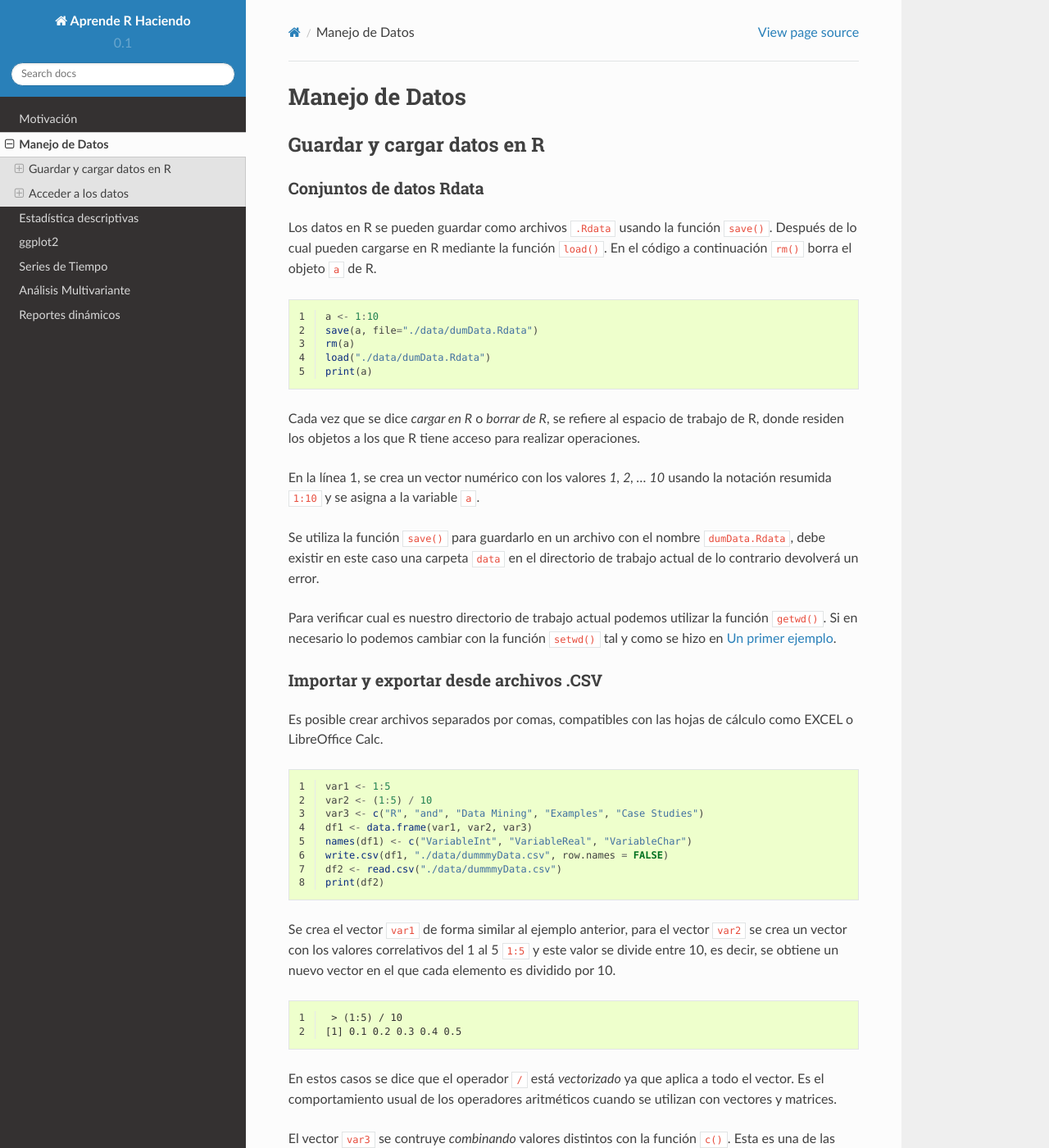
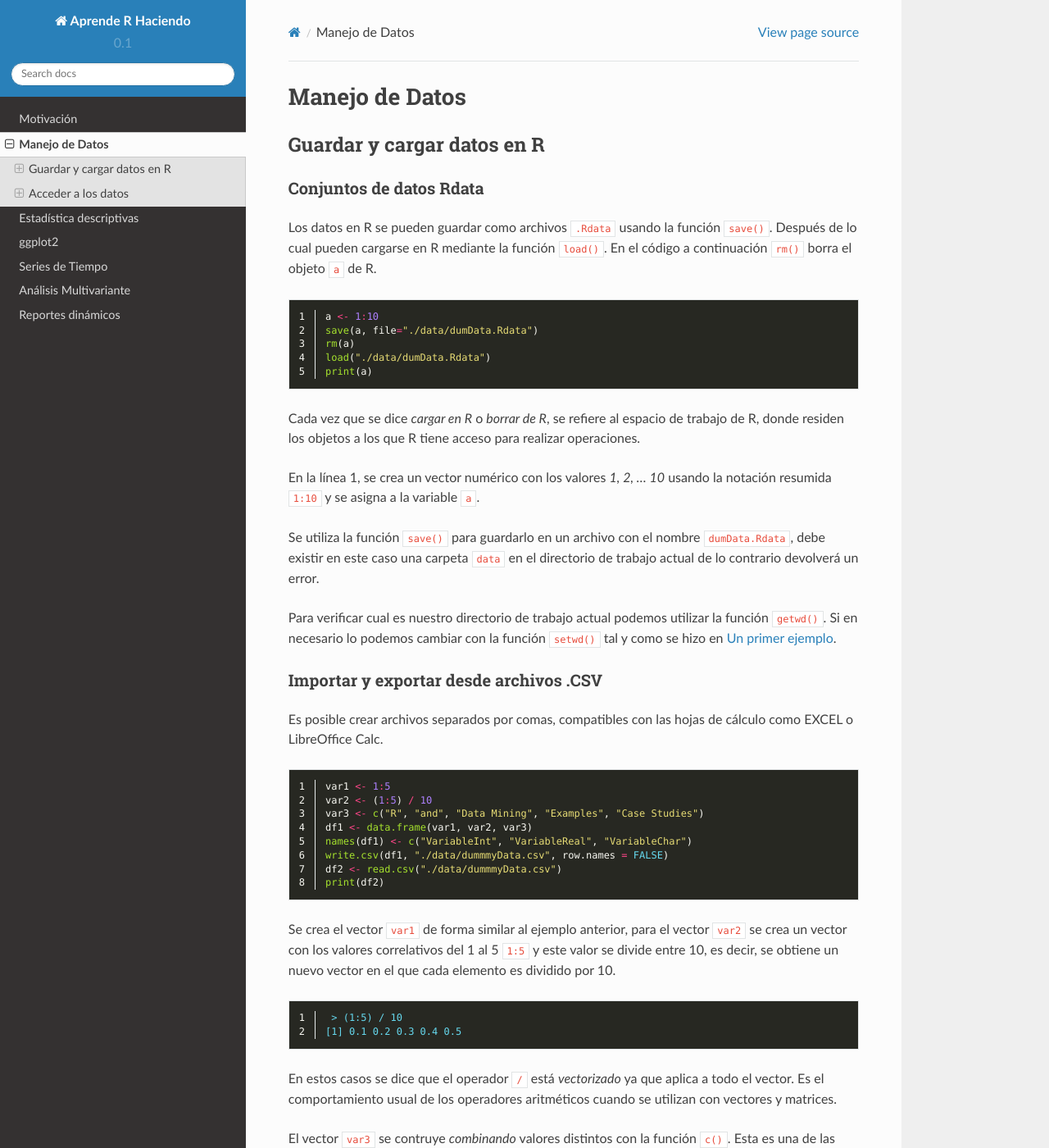
Before and after one commit to map0logo/AprendeRHaciendo, a Sphinx documentation site: the page built from source/manejoDatos.rst, in a window 1280 px wide and 1400 px high. Shown: the whole window at 82% size. Built offline with Sphinx 7.4.7 and the Read the Docs theme 2.0.0, drawn with Linux system fonts in a browser that asks for light colours.

Commit message:
Probando configuraciones, pygments_style = "monokai" y 'papersize': 'letterpaper' en latex_elements.

```diff
--- a/source/conf.py
+++ b/source/conf.py
@@ -88,7 +88,7 @@ exclude_patterns = []
 #show_authors = False
 
 # The name of the Pygments (syntax highlighting) style to use.
-pygments_style = 'sphinx'
+pygments_style = 'monokai'
 
 # A list of ignored prefixes for module index sorting.
 #modindex_common_prefix = []
@@ -183,7 +183,7 @@ htmlhelp_basename = 'AprendeRHaciendo'
 
 latex_elements = {
 # The paper size ('letterpaper' or 'a4paper').
-#'papersize': 'letterpaper',
+'papersize': 'letterpaper',
 
 # The font size ('10pt', '11pt' or '12pt').
 #'pointsize': '10pt',
```
